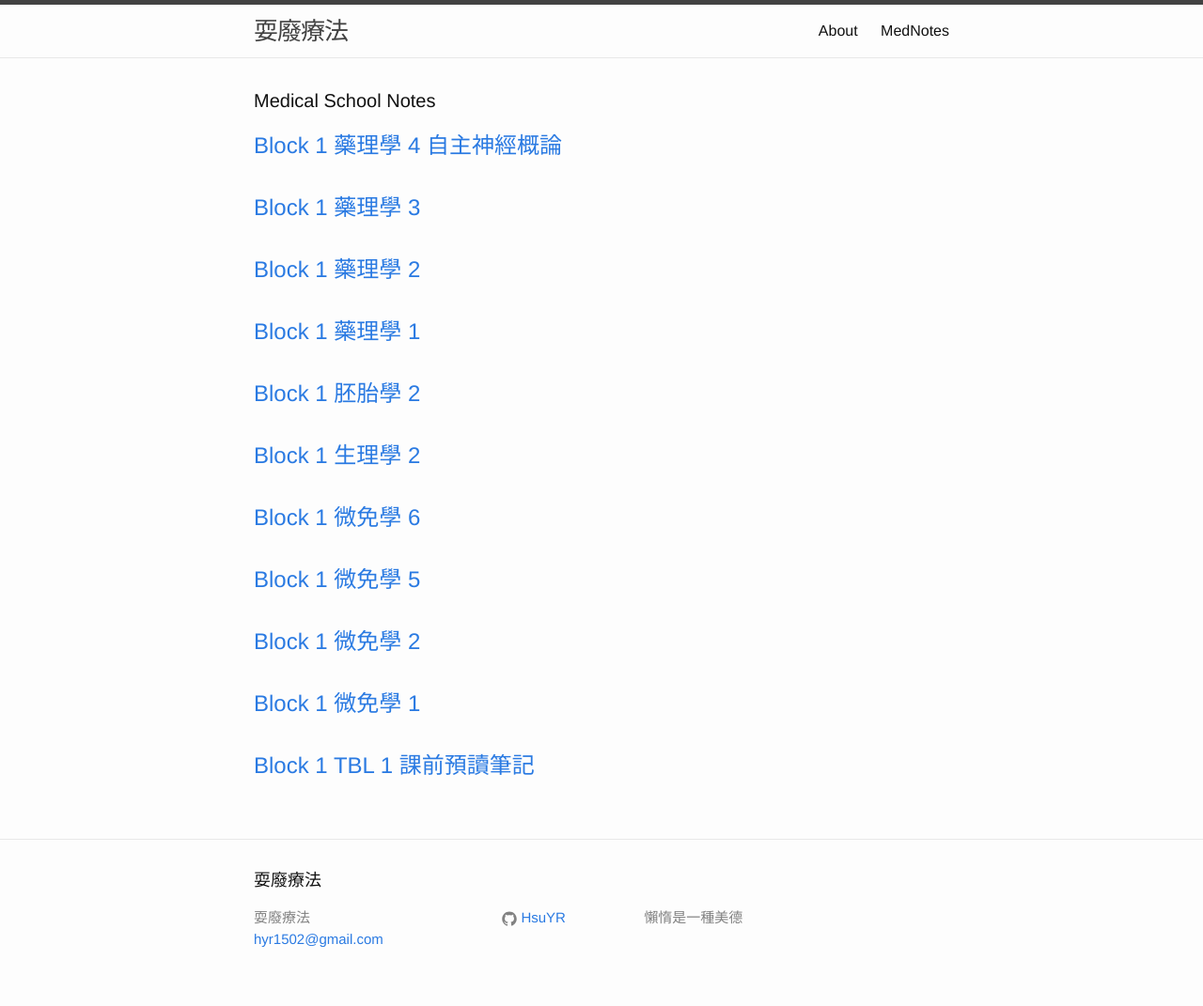
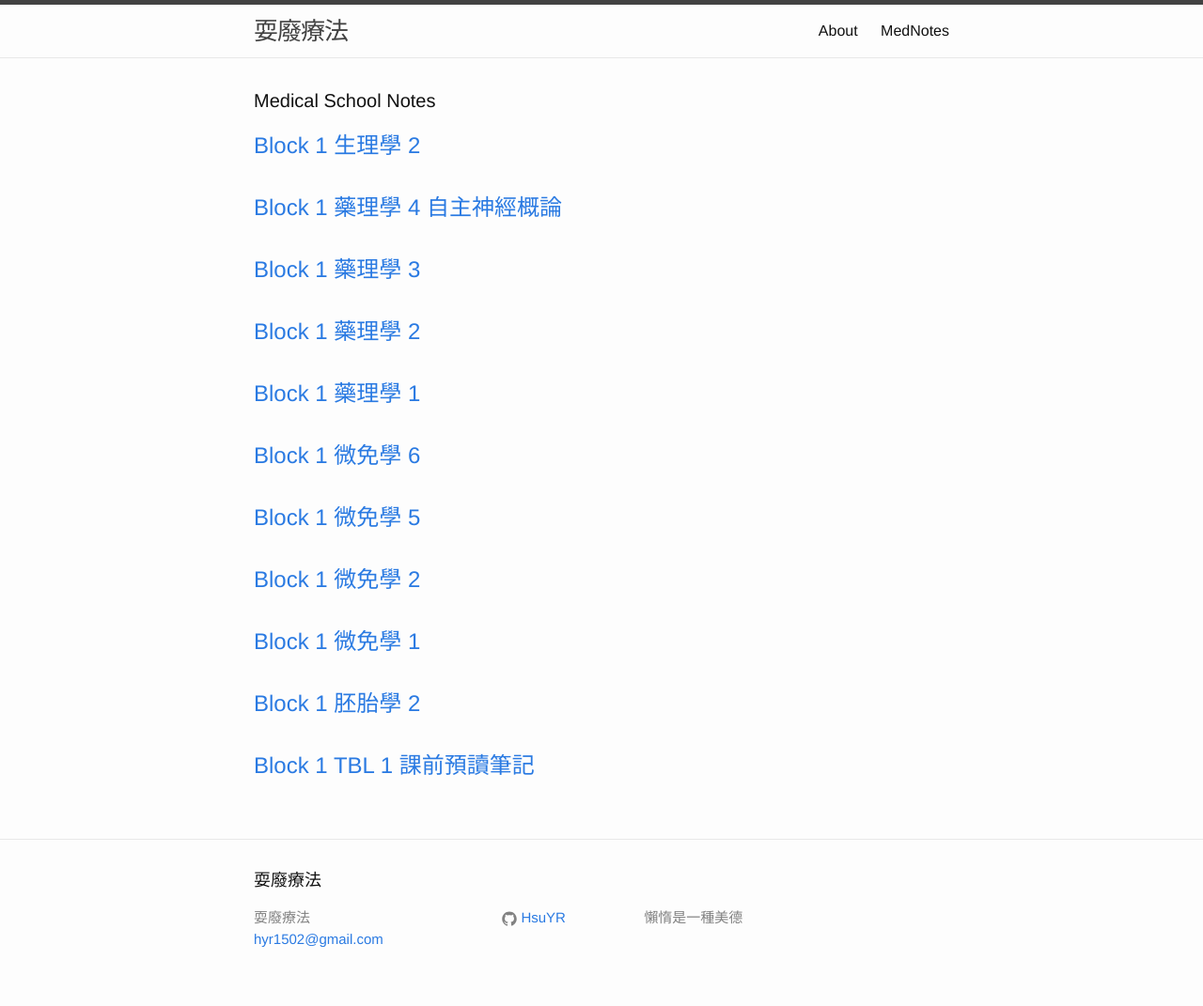
Before and after one commit to HsuYR/blog, a Jekyll site: the page built from mednotes.html, in a window 1280 px wide. Shown: the whole page at 94% size. Built offline with Jekyll 4.4.1, drawn with Linux system fonts in a browser that asks for light colours.

Commit message:
Change medical notes sorting method

```diff
--- a/mednotes.html
+++ b/mednotes.html
@@ -9,7 +9,7 @@ permalink: /mednotes/
   <h1 class="page-heading">Medical School Notes</h1>
 
   <ul class="post-list">
-    {% assign notes = site.mednotes | sort: 'title' | reverse %}
+    {% assign notes = site.mednotes | sort: 'id' | reverse %}
     {% for note in notes %}
       <li>
         <h2>
```
